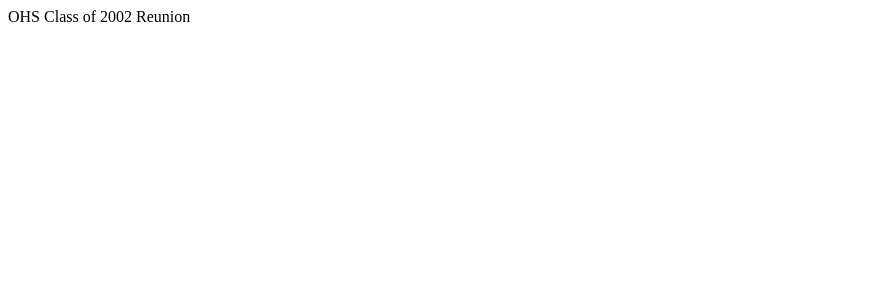
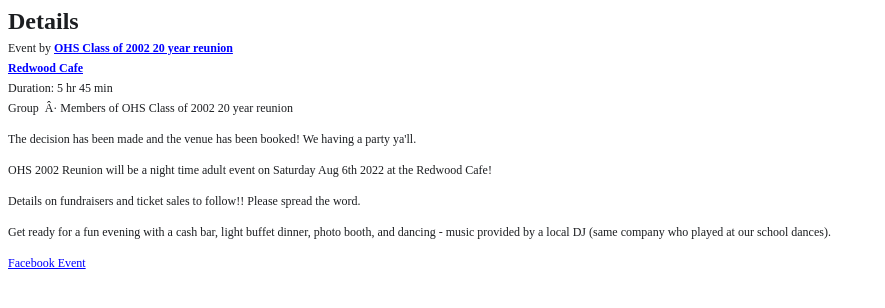
Before and after one commit to dk-dev/ohs2002.github.io, a plain HTML site: page index.html in a window 1280 px wide. Shown: the whole page, without its empty margins (0-885 px from the left). Drawn offline with Linux system fonts and the light colour scheme.

Commit message:
Update index.html

```diff
--- a/index.html
+++ b/index.html
@@ -1,3 +1,107 @@
 <html>
-  OHS Class of 2002 Reunion
+
+<head>
+<meta http-equiv=Content-Type content="text/html; charset=windows-1252">
+<meta name=Generator content="Microsoft Word 15 (filtered)">
+<style>
+<!--
+ /* Font Definitions */
+ @font-face
+	{font-family:"Cambria Math";
+	panose-1:2 4 5 3 5 4 6 3 2 4;}
+@font-face
+	{font-family:"Segoe UI Historic";
+	panose-1:2 11 5 2 4 2 4 2 2 3;}
+@font-face
+	{font-family:inherit;
+	panose-1:0 0 0 0 0 0 0 0 0 0;}
+ /* Style Definitions */
+ p.MsoNormal, li.MsoNormal, div.MsoNormal
+	{margin-top:0in;
+	margin-right:0in;
+	margin-bottom:8.0pt;
+	margin-left:0in;
+	line-height:107%;
+	font-size:11.0pt;
+	font-family:"Calibri",sans-serif;}
+a:link, span.MsoHyperlink
+	{color:blue;
+	text-decoration:underline;}
+.MsoChpDefault
+	{font-family:"Calibri",sans-serif;}
+.MsoPapDefault
+	{margin-bottom:8.0pt;
+	line-height:107%;}
+@page WordSection1
+	{size:8.5in 11.0in;
+	margin:1.0in 1.0in 1.0in 1.0in;}
+div.WordSection1
+	{page:WordSection1;}
+-->
+</style>
+
+</head>
+
+<body lang=DE link=blue vlink="#954F72" style='word-wrap:break-word'>
+
+<div class=WordSection1>
+
+<p class=MsoNormal style='margin-bottom:4.5pt;line-height:normal;background:
+white'><b><span lang=EN-US style='font-size:18.0pt;font-family:"inherit",serif;
+color:#1C1E21'>Details</span></b></p>
+
+<p class=MsoNormal style='margin-bottom:3.75pt;line-height:normal;background:
+white'><span lang=EN-US style='font-size:9.0pt;font-family:"inherit",serif;
+color:#1C1E21'>Event by&nbsp;</span><b><span style='font-size:9.0pt;font-family:
+"inherit",serif;color:#1C1E21'><a
+href="https://www.facebook.com/groups/161137187285362/"><span lang=EN-US
+style='border:none windowtext 1.0pt;padding:0in'>OHS Class of 2002 20 year
+reunion</span></a></span></b></p>
+
+<p class=MsoNormal style='margin-bottom:3.75pt;line-height:normal;background:
+white'><span style='font-size:9.0pt;font-family:"inherit",serif;color:#1C1E21'><a
+href="https://www.facebook.com/pages/Redwood-Cafe/104622901975981"><b><span
+lang=EN-US style='border:none windowtext 1.0pt;padding:0in'>Redwood Cafe</span></b></a></span></p>
+
+<p class=MsoNormal style='margin-bottom:3.75pt;line-height:normal;background:
+white'><span lang=EN-US style='font-size:9.0pt;font-family:"inherit",serif;
+color:#1C1E21'>Duration: 5 hr 45 min</span></p>
+
+<p class=MsoNormal style='margin-bottom:3.75pt;line-height:normal;background:
+white'><span lang=EN-US style='font-size:9.0pt;font-family:"inherit",serif;
+color:#1C1E21'>Group&nbsp;&nbsp;·&nbsp;Members of OHS Class of 2002 20 year
+reunion</span></p>
+
+<p class=MsoNormal style='margin-top:12.0pt;margin-right:0in;margin-bottom:
+0in;margin-left:0in;line-height:normal;background:white'><span lang=EN-US
+style='font-size:9.0pt;font-family:"inherit",serif;color:#1C1E21'>The decision
+has been made and the venue has been booked! We having a party ya'll.</span></p>
+
+<p class=MsoNormal style='margin-top:12.0pt;margin-right:0in;margin-bottom:
+0in;margin-left:0in;line-height:normal;background:white'><span lang=EN-US
+style='font-size:9.0pt;font-family:"inherit",serif;color:#1C1E21'>OHS 2002
+Reunion will be a night time adult event on Saturday Aug 6th 2022 at the
+Redwood Cafe!</span></p>
+
+<p class=MsoNormal style='margin-top:12.0pt;margin-right:0in;margin-bottom:
+0in;margin-left:0in;line-height:normal;background:white'><span lang=EN-US
+style='font-size:9.0pt;font-family:"inherit",serif;color:#1C1E21'>Details on
+fundraisers and ticket sales to follow!! Please spread the word.</span></p>
+
+<p class=MsoNormal style='margin-top:12.0pt;margin-right:0in;margin-bottom:
+0in;margin-left:0in;line-height:normal;background:white'><span lang=EN-US
+style='font-size:9.0pt;font-family:"inherit",serif;color:#1C1E21'>Get ready for
+a fun evening with a cash bar, light buffet dinner, photo booth, and dancing -
+music provided by a local DJ (same company who played at our school
+dances).&nbsp;</span></p>
+
+<p class=MsoNormal style='margin-top:12.0pt;margin-right:0in;margin-bottom:
+0in;margin-left:0in;line-height:normal;background:white'><span lang=EN-US
+style='font-size:9.0pt;font-family:"inherit",serif;color:#1C1E21'><a
+href="https://fb.me/e/1X2ovpU3V">Facebook Event</a></span></p>
+
+</div>
+
+</body>
+
 </html>
```
